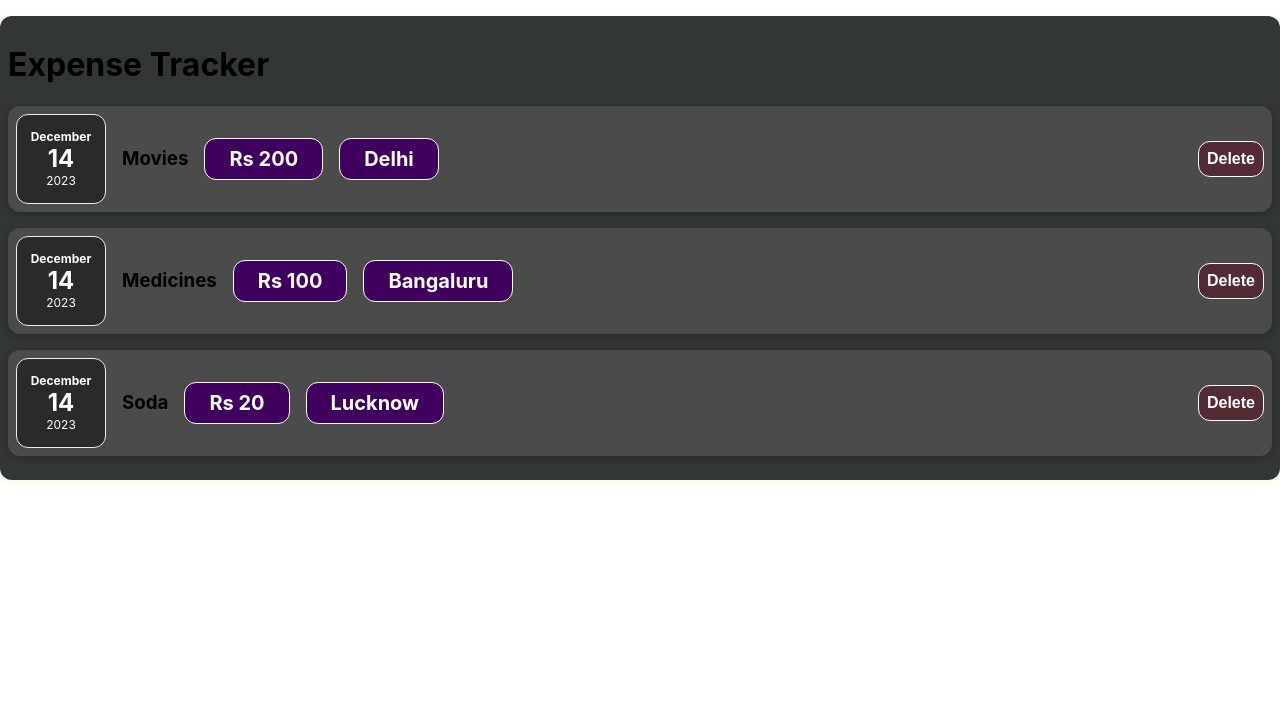
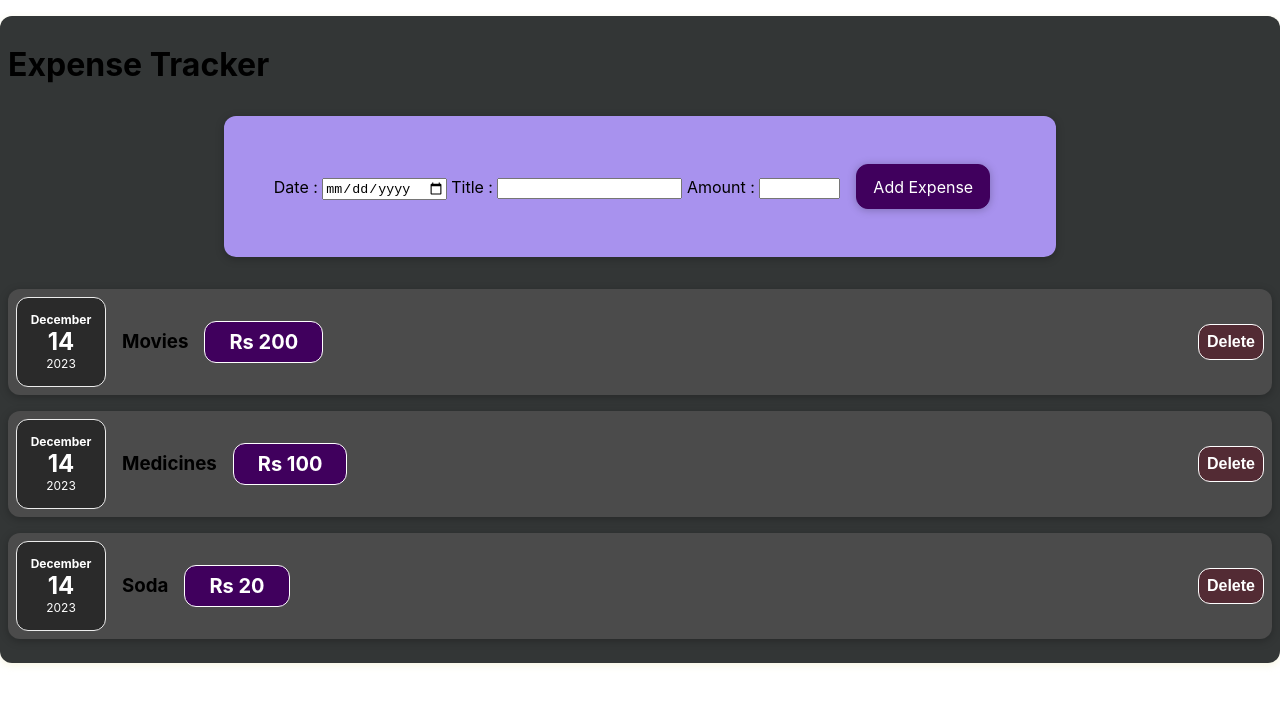
Before and after one commit to aliasif72/React_basics, a React (Create React App) app: page / in a window 1280 px wide. Shown: the top 704 px of the page. Built offline with nearby package versions, Linux system fonts and the light colour scheme.

Commit message:
8th added expense form

```diff
--- a/src/App.js
+++ b/src/App.js
@@ -1,23 +1,23 @@
 import './App.css';
+import ExpenseForm from './components/Expenses/ExpenseForm';
 import Expense from './components/Expenses/ExpenseItems'
 
 function App() {
   const dateOf=new Date();
-  const arr=[{title:"Movies", price:"Rs 200", locationOfExpense:"Delhi"},
-  {title:"Medicines", price:"Rs 100",  locationOfExpense:"Bangaluru"},
-  {title:"Soda", price:"Rs 20", locationOfExpense:"Lucknow"}]
+  const arr=[{title:"Movies", price:"Rs 200"},
+  {title:"Medicines", price:"Rs 100"},
+  {title:"Soda", price:"Rs 20"}]
   return (
     <div className='app-items'>
     <h1>Expense Tracker</h1>
+    <ExpenseForm/>
        {
        arr.map((ele)=>
         {
-       return <Expense title={ele.title} price={ele.price} date={dateOf} locationOfExpense={ele.locationOfExpense}/>
+       return <Expense title={ele.title} price={ele.price} date={dateOf}/>
         })
         }
          </div>
        );
   }
-
-
 export default App;
--- /dev/null
+++ b/src/components/Expenses/ExpenseForm.css
@@ -0,0 +1,26 @@
+.new-expense__controls {
+  display: flex;
+  flex-wrap: wrap;
+  gap: 1rem;
+  margin-bottom: 1rem;
+  text-align: left;
+}
+
+.new-expense__control label {
+  font-weight: bold;
+  margin-bottom: 0.5rem;
+  display: block;
+}
+
+.new-expense__control input {
+  font: inherit;
+  padding: 0.5rem;
+  border-radius: 6px;
+  border: 1px solid #ccc;
+  width: 20rem;
+  max-width: 100%;
+}
+
+.new-expense__actions {
+  text-align: right;
+}
--- /dev/null
+++ b/src/components/Expenses/ExpenseForm.js
@@ -0,0 +1,15 @@
+import './NewExpense.css';
+import Card from '../UI/Card';
+function ExpenseForm(){
+      return(
+        <Card className="new-expense" >
+        <div className="">
+            <label>Date :  <input type="date"/></label>
+           <label> Title : <input  type="text"/></label>
+            <label> Amount : <input type="text" size="7"/></label>
+            <button className="new-expense button" type="button">Add Expense</button>
+                    </div>
+        </Card>
+    )
+}
+export default ExpenseForm
--- a/src/components/Expenses/ExpenseItems.js
+++ b/src/components/Expenses/ExpenseItems.js
@@ -12,8 +12,7 @@ function Expense(props)
            <div className="expense-item__description">
             <h3>{props.title}</h3>
               <div className="expense-item__price">{props.price}</div>
-              <div className="expense-item__price"> {props.locationOfExpense}</div>
-            </div>
+              </div>
             <button className="expense-item__button"  onClick={clickHandler}>Delete</button>
          </Card>
    const[dis,setDis] = useState(disp);
@@ -22,6 +21,4 @@ function Expense(props)
         dis
         )
 }
-
-
 export default Expense
--- /dev/null
+++ b/src/components/Expenses/NewExpense.css
@@ -0,0 +1,40 @@
+.new-expense {
+  background-color: #a892ee;
+  padding: 1rem;
+  margin: 2rem auto;
+  width: 50rem;
+  max-width: 95%;
+  border-radius: 12px;
+  text-align: center;
+  box-shadow: 0 1px 8px rgba(0, 0, 0, 0.25);
+}
+
+.new-expense button {
+  font: inherit;
+  cursor: pointer;
+  width:auto;
+  padding: 0.7rem 1rem;
+  border: 1px solid #40005d;
+  background-color: #40005d;
+  color: white;
+  border-radius: 12px;
+  margin-right: 1rem;
+  margin-left: 1rem;
+}
+
+.new-expense button:hover,
+.new-expense button:active {
+  background-color: #510674;
+  border-color: #510674;
+}
+
+.new-expense button.alternative {
+  color: #220131;
+  border-color: transparent;
+  background-color: transparent;
+}
+
+.new-expense button.alternative:hover,
+.new-expense button.alternative:active {
+  background-color: #ddb3f8;
+}
```
